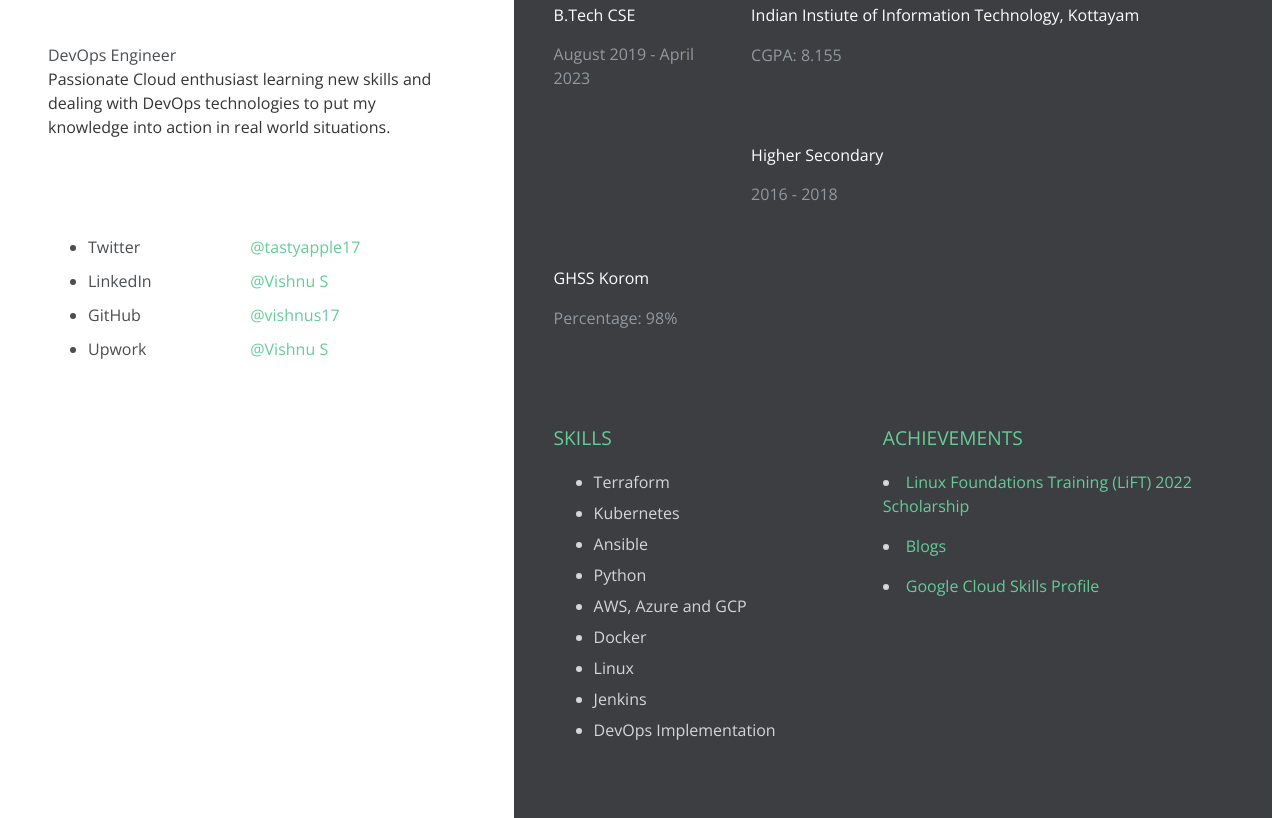
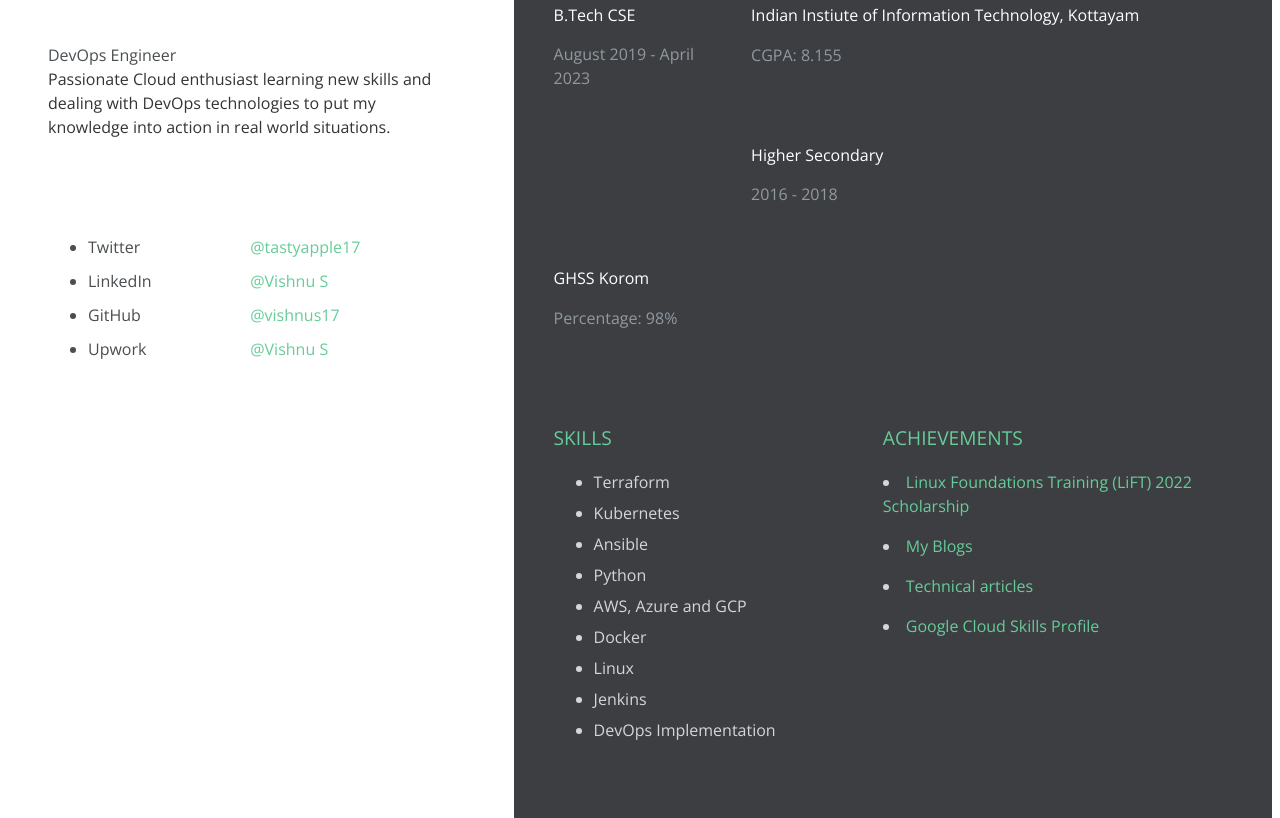
Before and after one commit to vishnus17/Vishnu-S, a plain HTML site: page index.html in a window 1280 px wide. Shown: the part 599-1417 px from the top of the page. Drawn offline with nearby package versions, Linux system fonts and the light colour scheme.

Commit message:
Update index.html

```diff
--- a/index.html
+++ b/index.html
@@ -114,8 +114,10 @@
       <div class="section-wrapper clearfix">
         <h3 class="section-title">Achievements</h3>  <!-- DESCRIPTION OF YOUR HOBBIES -->
         <li><a href="https://www.linkedin.com/feed/update/urn:li:activity:6945524557352960000/"> Linux Foundations Training (LiFT) 2022 Scholarship</a></li>
+	<ul></ul>
+	<li><a href="vishnusblog.tech">My Blogs</a></li>
         <ul></ul>
-        <li><a href="https://www.middlewareinventory.com/blog/author/vishnu/"> Blogs</a></li>
+        <li><a href="https://www.middlewareinventory.com/blog/author/vishnu/"> Technical articles</a></li>
         <ul></ul>
         <li><a href="https://www.cloudskillsboost.google/public_profiles/81f3bbcb-516b-4ebd-9c36-dab8d4a63269"> Google Cloud Skills Profile</a></li>
       </div>
```
